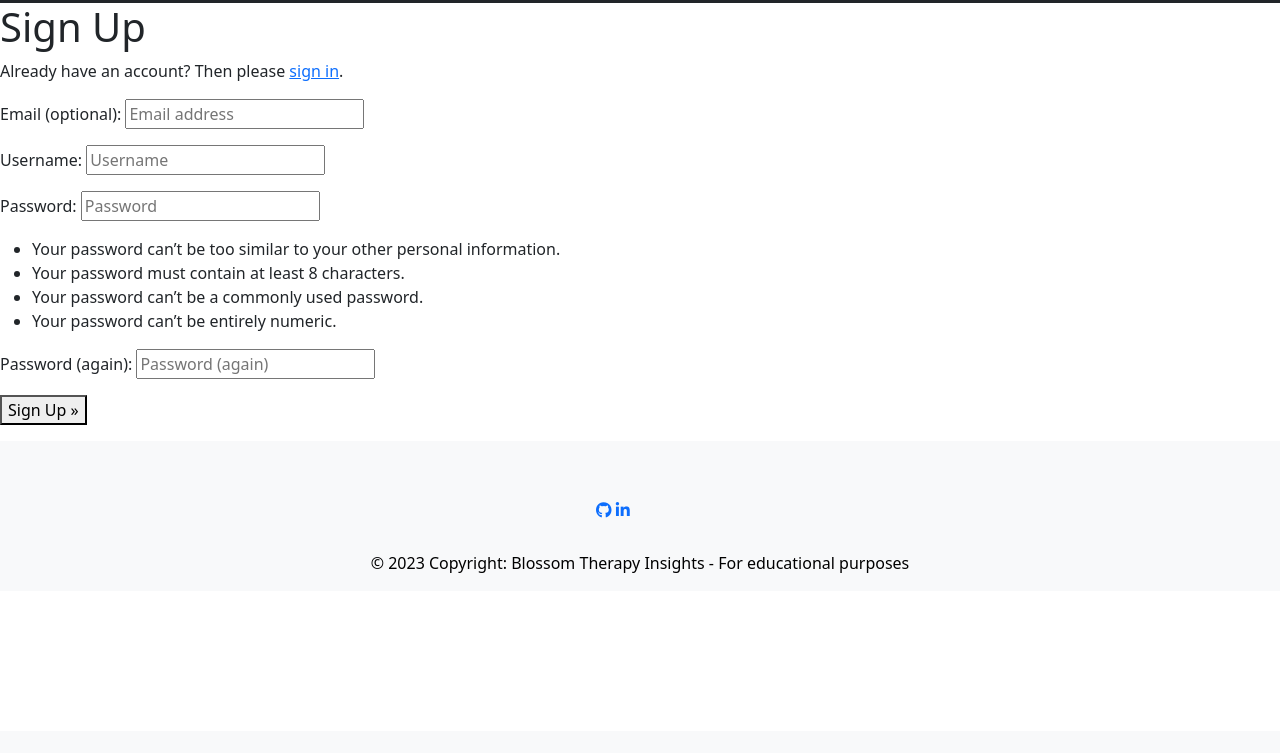
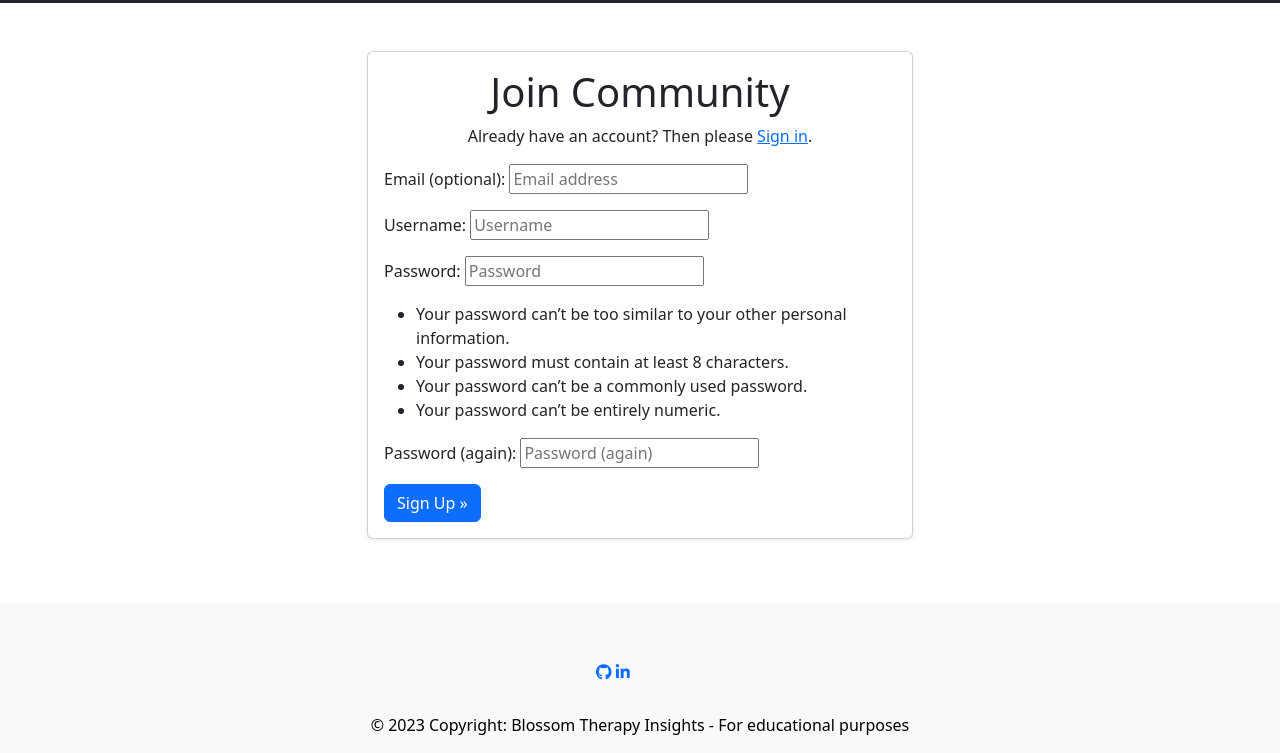
Before and after one commit to Indre-V/blossom-therapy, a Django app: page /accounts/signup/ in a window 1280 px wide. Shown: the part 69-822 px from the top of the page. Before the commit the page ends 642 px from the top, so only its background shows below. Run offline with Django 4.2, Linux system fonts and the light colour scheme; some libraries are stand-ins or nearby versions.

Commit message:
fix: button functionality

```diff
--- a/blossom_app/settings.py
+++ b/blossom_app/settings.py
@@ -14,6 +14,7 @@ from pathlib import Path
 import os
 if os.path.isfile('env.py'):
     import env
+from django.urls import reverse_lazy
 
 # Build paths inside the project like this: BASE_DIR / 'subdir'.
 BASE_DIR = Path(__file__).resolve().parent.parent
--- a/templates/account/password_change.html
+++ b/templates/account/password_change.html
@@ -15,8 +15,6 @@
           <div class="card bg-clr-dom-light text-white shadow-sm" style="border-radius: 1rem;">
             <div class="card-body p-4 text-center">
               <h3 class="fw-bold mb-4 text-uppercase text-black">{% trans "Password Change" %}</h3>
-
-
               <form method="POST" action="{% url 'account_change_password' %}" class="password_change text-black">
                 {% csrf_token %}
                 <div class="mb-3">
--- a/templates/account/signup.html
+++ b/templates/account/signup.html
@@ -5,17 +5,26 @@
 {% block head_title %}{% trans "Signup" %}{% endblock head_title %}
 
 {% block content %}
-<h1>{% trans "Sign Up" %}</h1>
-
-<p>{% blocktrans %}Already have an account? Then please <a href="{{ login_url }}">sign in</a>.{% endblocktrans %}</p>
-
-<form class="signup" id="signup_form" method="post" action="{% url 'account_signup' %}">
+<div class="container py-5">
+    <div class="row justify-content-center">
+        <div class="col-12 col-md-8 col-lg-6">
+            <div class="card shadow-sm">
+                <div class="card-body">
+                    <h1 class="text-center">{% trans "Join Community" %}</h1>
+                    <p class="text-center">
+                        {% blocktrans %}Already have an account? Then please <a href="{{ login_url }}">Sign in</a>.{% endblocktrans %}
+                    </p>
+                    <form id="signup_form" method="post" action="{% url 'account_signup' %}">
                         {% csrf_token %}
                         {{ form.as_p }}
                         {% if redirect_field_value %}
                             <input type="hidden" name="{{ redirect_field_name }}" value="{{ redirect_field_value }}" />
                         {% endif %}
-  <button type="submit">{% trans "Sign Up" %} &raquo;</button>
+                            <button class="btn btn-primary" type="submit">{% trans "Sign Up" %} &raquo;</button>
                     </form>
-
+                </div>
+            </div>
+        </div>
+    </div>
+</div>
 {% endblock content %}
```
Also changed, not shown: templates/account/login.html (+23 -8 lines), db.sqlite3, static/js/script.js (added). Lines whose indentation alone changed are shown as unchanged.
